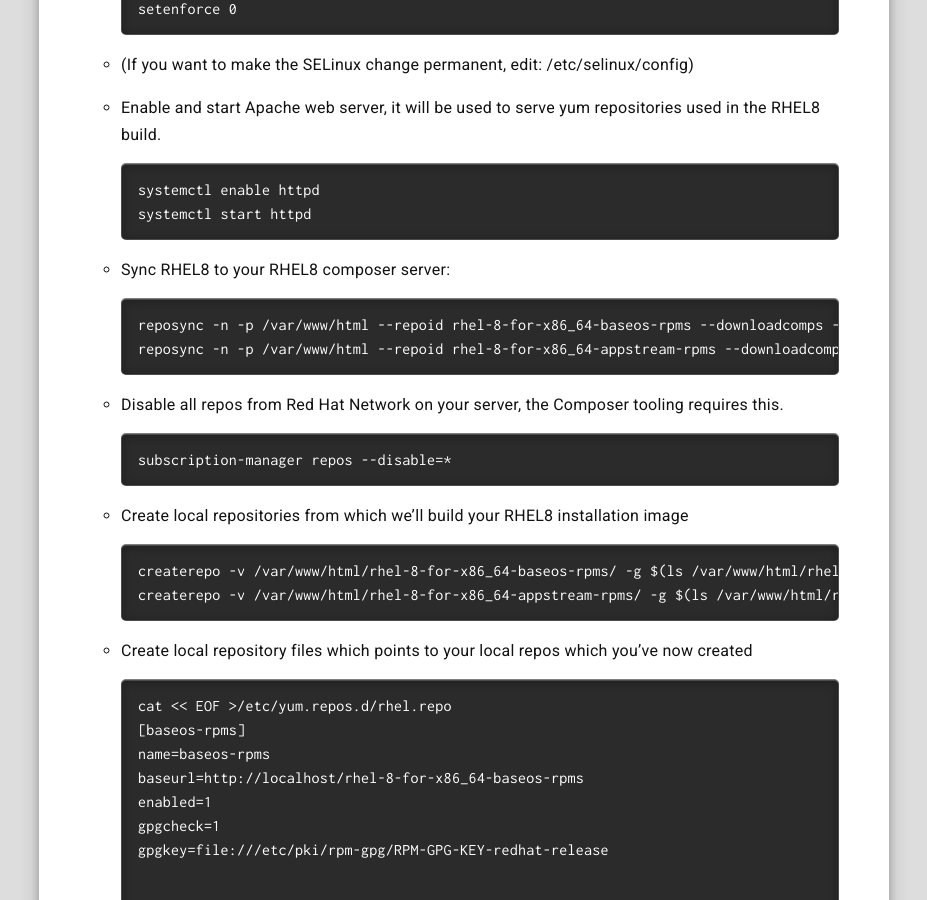
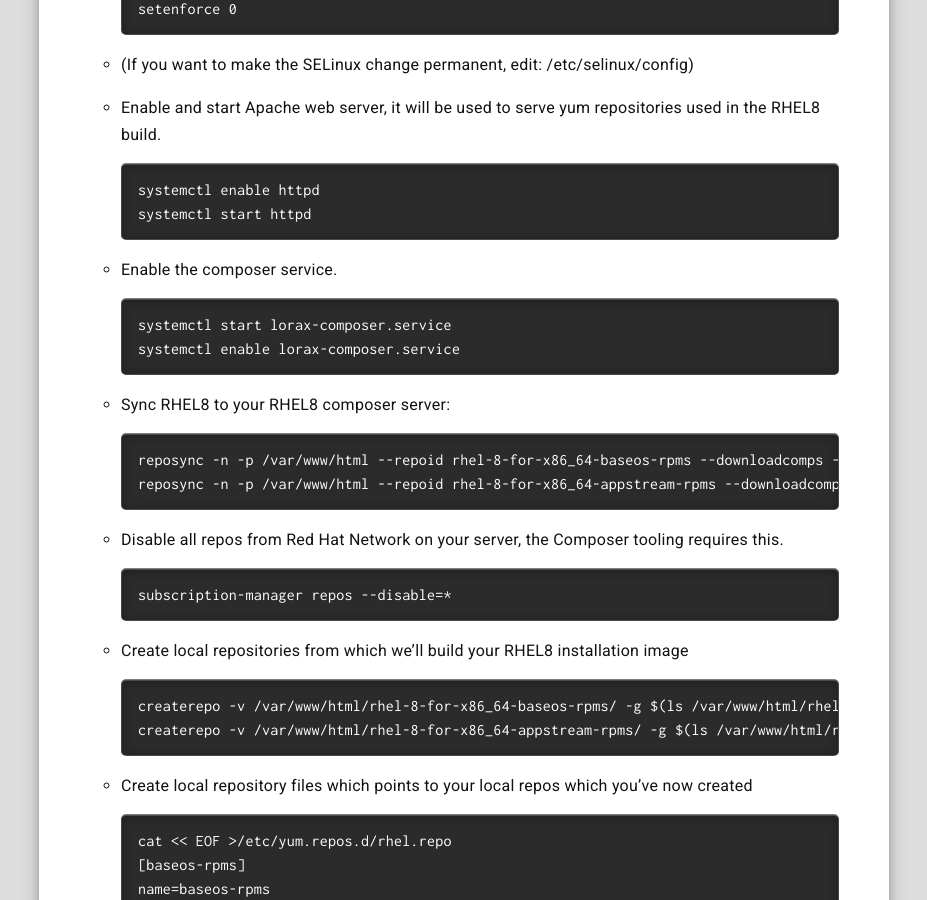
Before and after one commit to RedHatNordicsSA/RedHatNordicsSA.github.io, a Jekyll site: the page built from _posts/2019-04-24-rhel8-really-fast.markdown, in a window 1280 px wide and 900 px high, scrolled down 1870 px. Shown: the whole window, without its empty margins (176-1103 px from the left). Built offline with Jekyll 4.4.1, drawn with Linux system fonts in a browser that asks for light colours.

Commit message:
enable composer service

````diff
--- a/_posts/2019-04-24-rhel8-really-fast.markdown
+++ b/_posts/2019-04-24-rhel8-really-fast.markdown
@@ -78,6 +78,11 @@
   ```
   systemctl enable httpd
   systemctl start httpd
+  ```
+* Enable the composer service.
+  ```
+  systemctl start lorax-composer.service
+  systemctl enable lorax-composer.service
   ```
 
 * Sync RHEL8 to your RHEL8 composer server:
````
